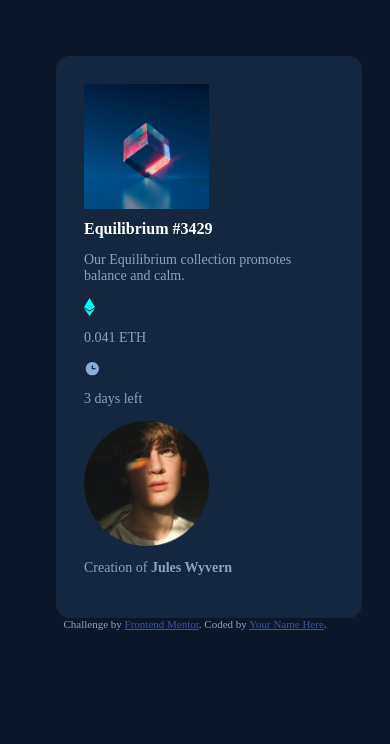
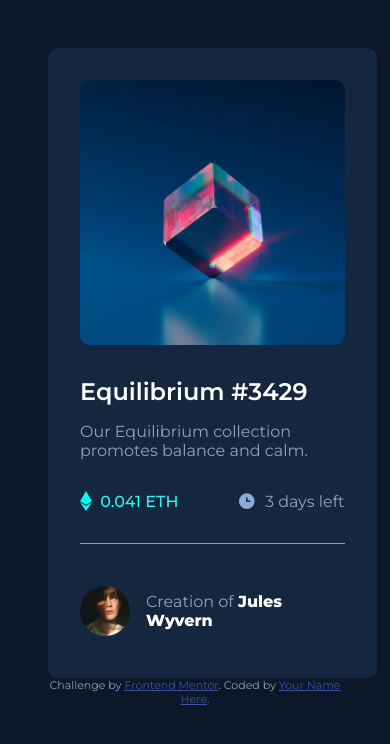
Before and after one commit to design4emmy/nft-preview-card-component-main, a plain HTML site: page index.html in a window 390 px wide. Drawn offline with Linux system fonts and the light colour scheme.

Commit message:
Second Commit
Improved the css code to be  both mobile friendly and for desktop view

```diff
--- a/css/style.css
+++ b/css/style.css
@@ -1,37 +1,107 @@
 body{
     margin: 0;
-    background: #0C1729;
+    background-color: #0C1729;
     color: #8DA1C2;
-    font-size: .875rem;
-    padding: 4em;
-    /* font-family: ; */
+    font-family: 'Montserrat', sans-serif;
+    font-size: 1rem;
+    padding: 3em;
 }
 
 img{
-    max-width: 50%;
+    max-width: 100%;
     display: block;
+    /* margin-bottom: 1em; */
+}
+
+/* ==============TYPOGRAPHY=============== */
+
+h1{
+    font-size: 1.5rem;
+    color: #fff;
+    font-weight: 600;
 }
 
 
-/* ===========TYPOGRAPHY======= */
+.color-accent{
+    color: #26F8F7;
+    font-weight: 500;
+}
 
-h1{
-    color: #fff;
-    font-size: 1rem;
+/* ==============LAYOUT=============== */
+
+
+
+.container{
+    width: 90%;
+    max-width: 900px;
+    background-color: #15273F;
+    padding: 2em;
+    margin: 0 auto;
+    border-radius: 10px;
+}
+
+.container-image{
+    margin-bottom: 2em;
+    border-radius: 10px;
+}
+
+
+.container-equilibrium{
+    border-bottom: 1px solid #8DA1C2;
+    margin-bottom: 2em;
+    padding-bottom: 1em;
+}
+
+.erithrium{
+    display: flex;
+    justify-content: space-between;
 }
 
 
 
+.img-etherium,
+.img-reminder {
+    max-width: 20%;
+    height: 20px;
+    object-fit: contain;
+    margin-right: .5em;
+}
 
-/* ===========LAYOUT======= */
+.erithrium-info,
+.reminder-info,
+.avatar-info {
+    display: flex;
+    align-items: center;
+}
+
+.img-avatar{
+    max-width: 50%;
+    height: 50px;
+    object-fit: contain;
+    margin-right: 1em;
+}
 
 
-.container{
-    width: 90%;
-    max-width: 700;
-    margin: 0 auto;
-    padding: 2em;
-    background: #15273F;
-    border-radius: 1em;
-    align-items: flex-end;
+.avatar-name{
+    color: #fff;
+    font-weight: 600;
 }
+
+@media (min-width: 775px){
+
+    body{
+        padding: 20em;
+    }
+
+    img{
+
+    }
+    .container{
+        padding: 2em;
+
+    }
+
+    .container-image{
+        width: 100%;
+    }
+}
--- a/index.html
+++ b/index.html
@@ -7,6 +7,7 @@
   <link rel="icon" type="image/png" sizes="32x32" href="./images/favicon-32x32.png">
 
   <title>Frontend Mentor | NFT preview card component</title>
+  <link href="https://fonts.googleapis.com/css2?family=Montserrat:wght@300;400;500;600;800&display=swap" rel="stylesheet">
 
   <link href="css/style.css" rel="stylesheet">
 
@@ -20,28 +21,29 @@
 
   <div class="container">
 
-    <div class="eq-container">
-      <img  src="images/image-equilibrium.jpg"  alt="equilibrum on a deep blue">
+    <div class="container-equilibrium">
+      <img  class="container-image" src="images/image-equilibrium.jpg" alt="equilibrum on a deep blue">
       <h1>Equilibrium #3429</h1>
       <p>Our Equilibrium collection promotes balance and calm.
       </p>
 
-      <div class="eq-icons">
-        <div class="eq-number">
-          <img  src="images/icon-ethereum.svg" alt="ethereum icon">
-          <p>0.041 ETH</p>
+      <div class="erithrium">
+        <div class="erithrium-info">
+          <img class="img-etherium" src="images/icon-ethereum.svg" alt="ethereum icon">
+          <p class="color-accent">0.041 ETH</p>
         </div>
-        <div class="eq-reminder">
-          <img  src="images/icon-clock.svg"  alt="clock-icon">
+
+        <div class="reminder-info">
+          <img class="img-reminder" src="images/icon-clock.svg"  alt="clock-icon">
           <p>3 days left</p>
         </div>
       </div>
     </div>
 
 
-    <div>
-      <img src="images/image-avatar.png" alt="avatar image of a young man">
-      <p> Creation of <strong>Jules Wyvern</strong></p>
+    <div class="avatar-info">
+      <img class="img-avatar" src="images/image-avatar.png" alt="avatar image of a young man">
+      <p> Creation of <span class="avatar-name"><strong>Jules Wyvern</strong></span></p>
     </div>
 
   </div>
```
